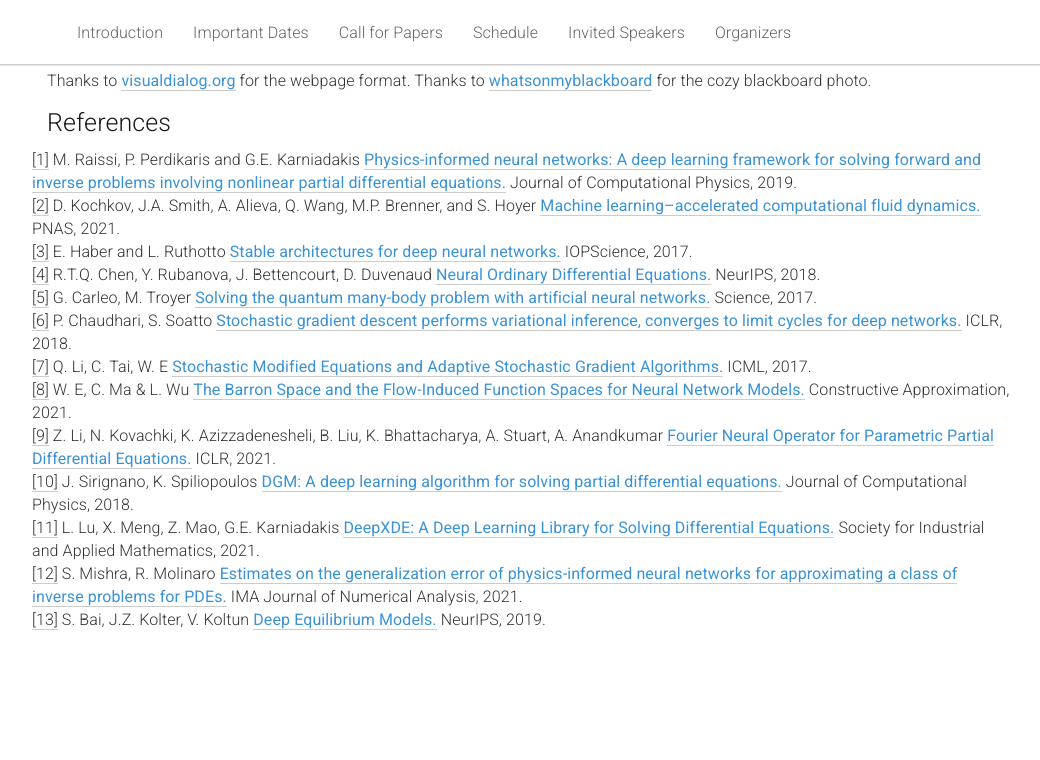
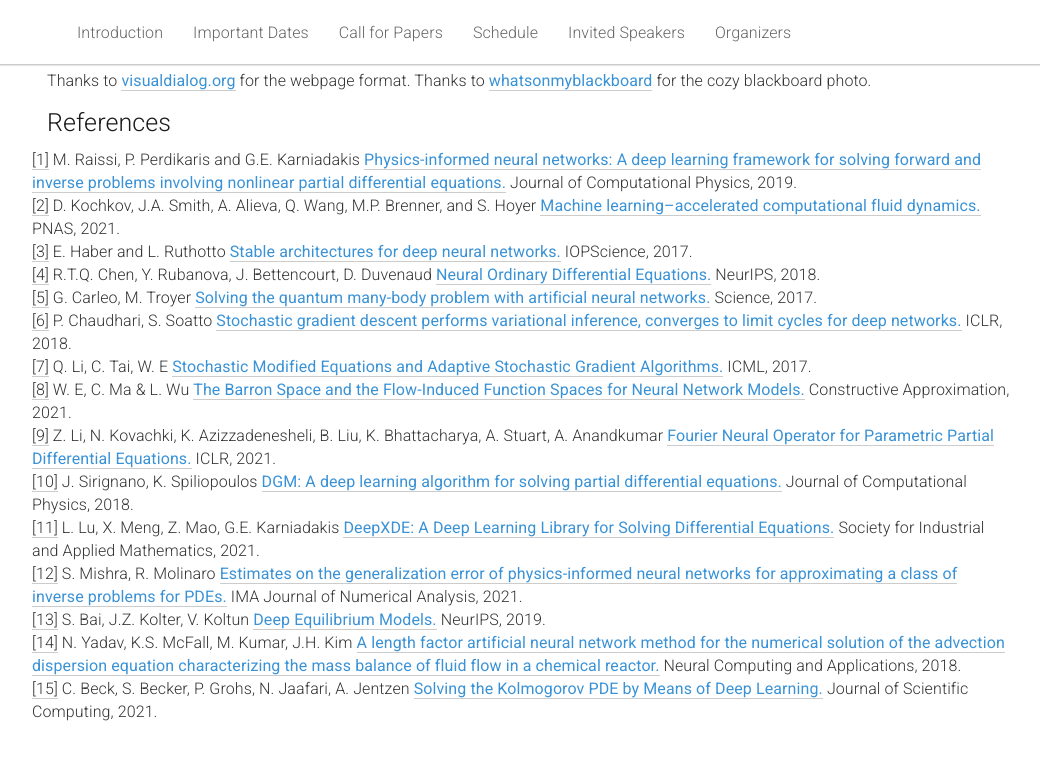
Before and after one commit to dl-de/dl-de.github.io, a Jekyll site: the page built from _pages/home.md, in a window 1280 px wide and 900 px high, scrolled down 3795 px. Shown: the top 760 px of the window, without its empty margins (118-1158 px from the left). Built offline with Jekyll 4.4.1, drawn with Linux system fonts in a browser that asks for light colours; some of the changed text lies outside the part shown.

Commit message:
minor changes

```diff
--- a/_pages/home.md
+++ b/_pages/home.md
@@ -115,9 +115,9 @@ The scope of the workshop spans topics at the intersection of DL and DEs, includ
       </li>
       <li>How can DL be used to enhance the analysis of DEs? <a href="#note1" id="note1ref">[1, 2]</a>
       <ul>
-        <li>Solving high dimensional DEs (e.g., many-body physics, multi-agent models, …) <a href="#note1" id="note3ref">[5, 10]</a></li>
+        <li>Solving high dimensional DEs (e.g., many-body physics, multi-agent models, …) <a href="#note1" id="note3ref">[5, 10, 15]</a></li>
         <li>Solving highly parameterized DEs <a href="#note1" id="note6ref">[9]</a> </li>
-        <li>Solving inverse problems <a href="#note1" id="note8ref">[11]</a> </li>
+        <li>Solving inverse problems <a href="#note1" id="note8ref">[11, 14]</a> </li>
         <li>Solving DEs with irregular solutions (exhibiting e.g., singularities, shocks, …)</li>
       </ul>
       </li>
@@ -480,6 +480,21 @@ The scope of the workshop spans topics at the intersection of DL and DEs, includ
     NeurIPS, 2019.
 
 
+    <br><a id="note1" href="#note14ref">[14]</a> N. Yadav, K.S. McFall, M. Kumar, J.H. Kim
+    <span style="color:#3a92d6;font-weight:400;">
+    <a href="https://link.springer.com/article/10.1007/s00521-016-2722-9">
+    A length factor artificial neural network method for the numerical solution of the advection dispersion equation characterizing the mass balance of fluid flow in a chemical reactor.</a></span>
+    Neural Computing and Applications, 2018.
+
+
+
+    <br><a id="note1" href="#note15ref">[15]</a> C. Beck, S. Becker, P. Grohs, N. Jaafari, A. Jentzen
+    <span style="color:#3a92d6;font-weight:400;">
+    <a href="https://link.springer.com/article/10.1007/s10915-021-01590-0">
+    Solving the Kolmogorov PDE by Means of Deep Learning.</a></span>
+    Journal of Scientific Computing, 2021.
+
+
 </div>
 
 <br><br><br><br><br><br><br>
```
